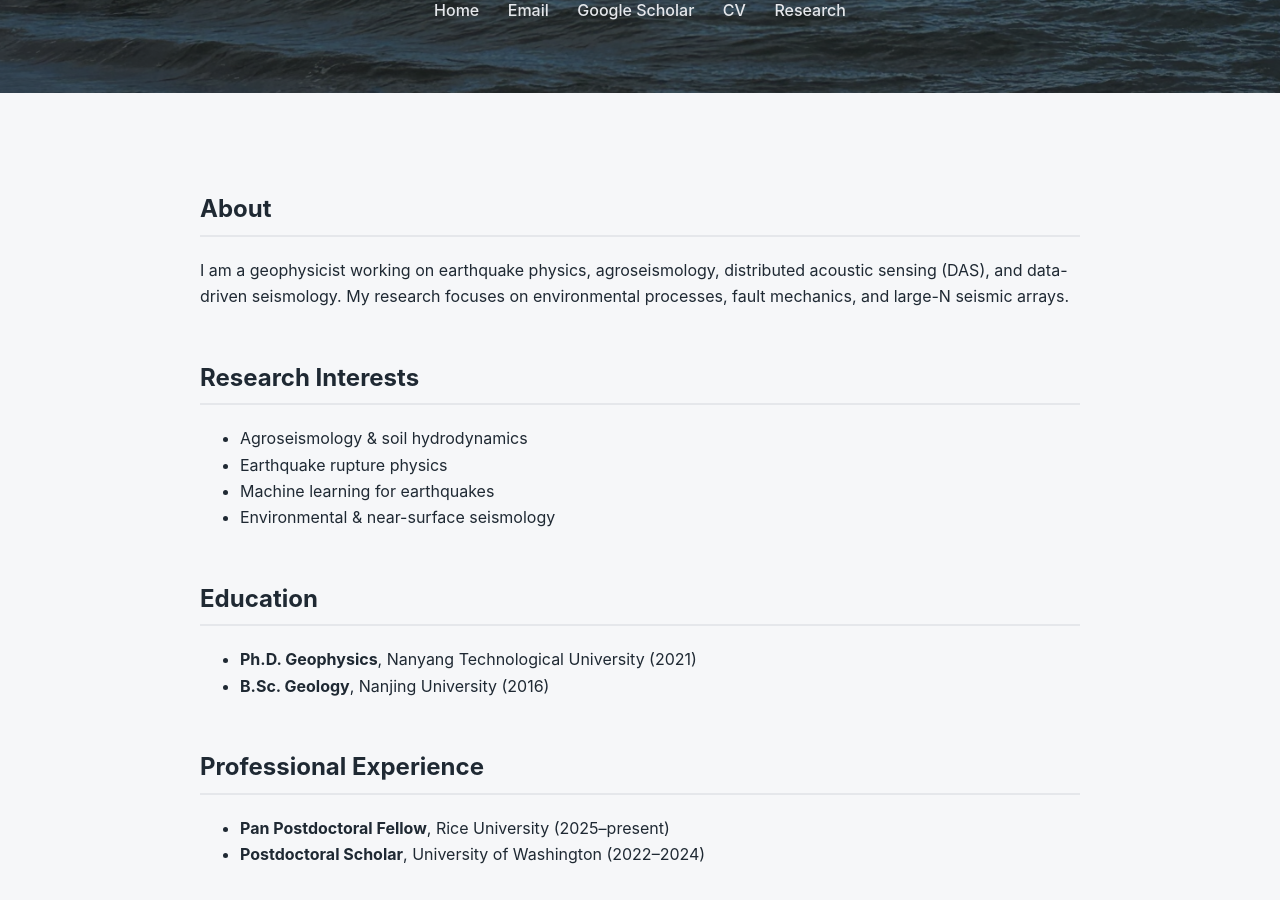
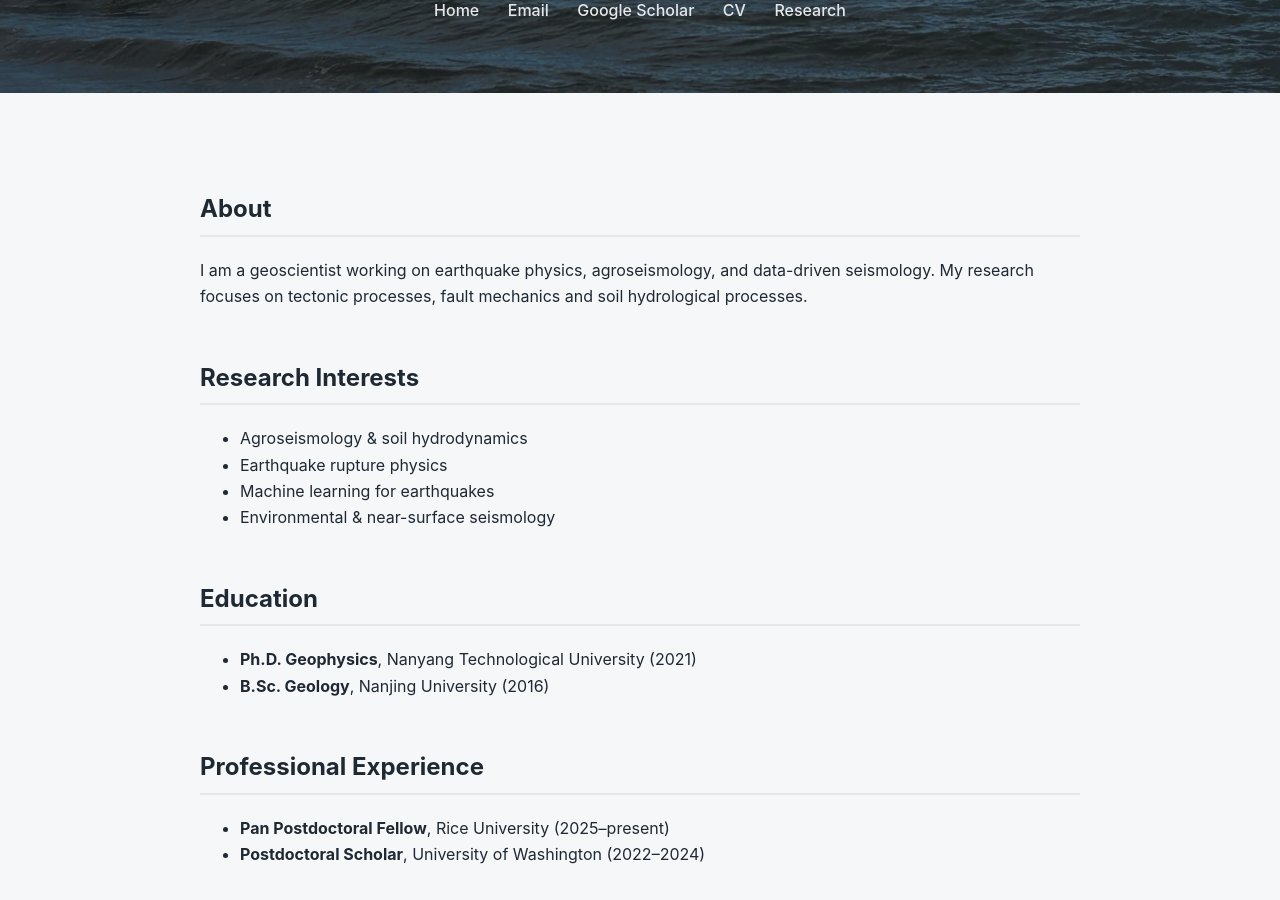
Before and after one commit to qibinshi/qibinshi.github.io, a Jekyll site: the page built from index.md, in a window 1280 px wide and 900 px high, scrolled down 435 px. Built offline with Jekyll 4.4.1, drawn with Linux system fonts in a browser that asks for light colours.

Commit message:
update interest

```diff
--- a/index.md
+++ b/index.md
@@ -5,10 +5,8 @@ title: Home
 
 ## About
 
-I am a geophysicist working on earthquake physics, agroseismology,
-distributed acoustic sensing (DAS), and data-driven seismology.
-My research focuses on environmental processes, fault mechanics,
-and large-N seismic arrays.
+I am a geoscientist working on earthquake physics, agroseismology, and data-driven seismology.
+My research focuses on tectonic processes, fault mechanics and soil hydrological processes.
 
 ## Research Interests
 
```
Also changed, not shown: 1 other file.
